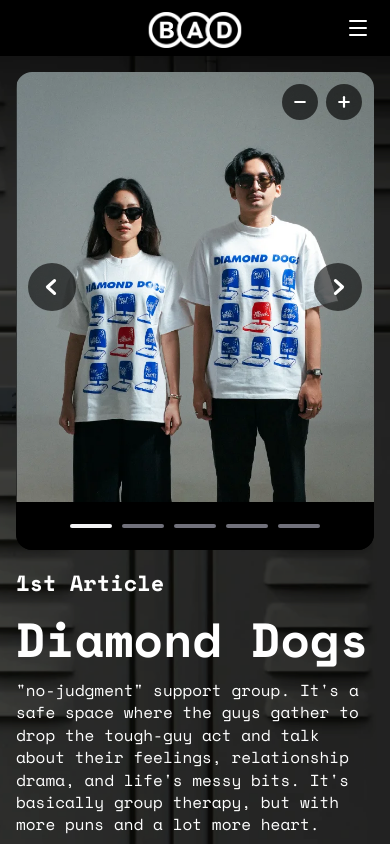
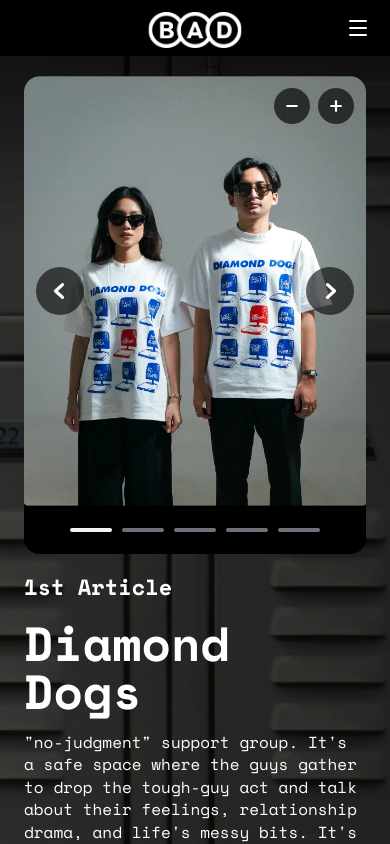
Before and after one commit to fear-rush/bad-dresser-web, a Next.js app: page /catalogue/diamond-dogs in a window 390 px wide. Shown: the top 844 px of the page. Built offline with nearby package versions, Linux system fonts and the light colour scheme.

Commit message:
fix: adjust mobile catalogue horizontal spacing

```diff
--- a/src/components/catalogue/diamond-dogs-page.tsx
+++ b/src/components/catalogue/diamond-dogs-page.tsx
@@ -372,7 +372,7 @@
       <div className="relative z-10 mx-auto w-full max-w-[390px] pt-14">
         <div className="pointer-events-none absolute inset-0 bg-black/22" />
 
-        <div className="relative z-20 flex flex-col gap-4 px-4 pb-4 pt-4">
+        <div className="relative z-20 flex flex-col gap-4 px-6 pb-5 pt-5">
           <div className="relative h-[478px] w-full overflow-hidden rounded-2xl bg-black">
             <div
               className="relative h-[430px] overflow-hidden"
@@ -420,7 +420,7 @@
                       alt={`${DIAMOND_DOGS_CATALOGUE.name} showcase mobile`}
                       fill
                       className="object-cover transition-transform duration-200"
-                      sizes="(max-width: 768px) calc(100vw - 32px), 358px"
+                      sizes="(max-width: 768px) calc(100vw - 48px), 342px"
                       quality={78}
                       priority={src === DIAMOND_DOGS_CATALOGUE.slides[0]}
                       style={{
```
